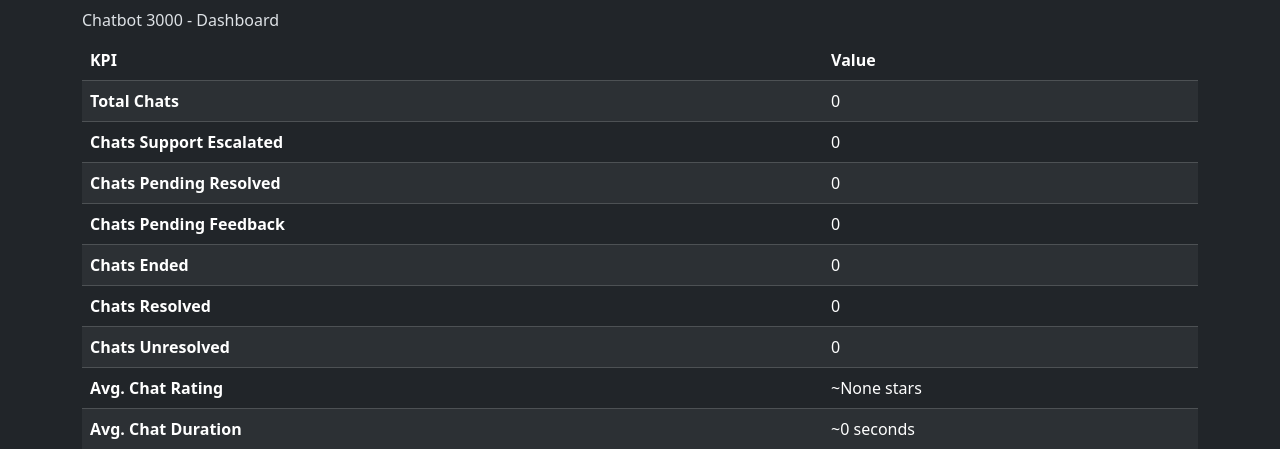
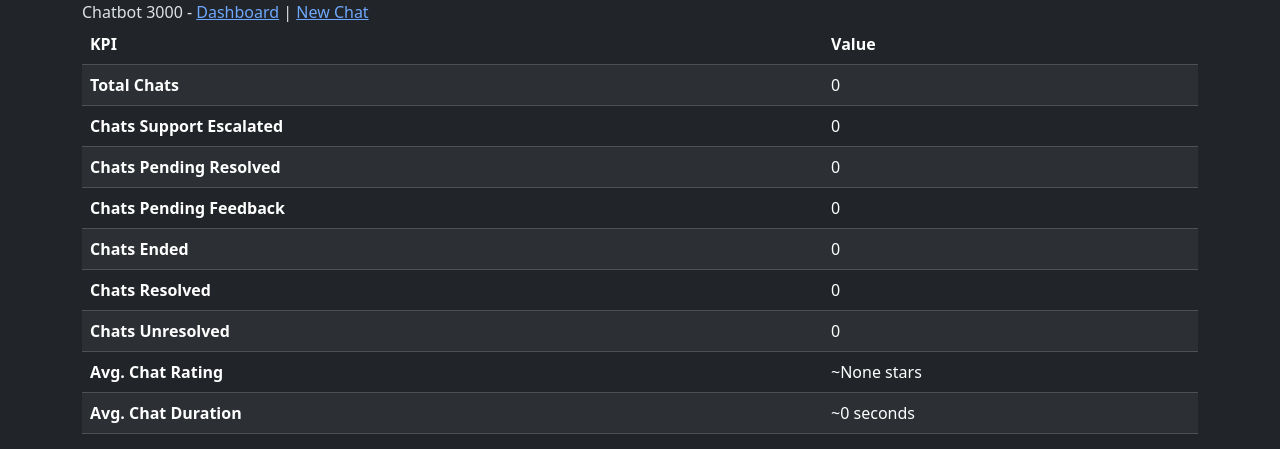
Before and after one commit to jlgreve/lf6, a Flask app: page /dashboard in a window 1280 px wide. Shown: the top 449 px of the page. Run offline with Flask 3, Linux system fonts and the light colour scheme; parts of the project's set-up code (start-up, migrations or seed data) failed here and were passed over.

Commit message:
Dashboard: Added new chat shortcut

```diff
--- a/chatbot/templates/dashboard.html
+++ b/chatbot/templates/dashboard.html
@@ -8,8 +8,10 @@
     </head>
     <body>
         <div class="container">
-            <nav class="navbar">
-                Chatbot 3000 - Dashboard
+            <nav>
+                Chatbot 3000 -
+                <a href="/dashboard">Dashboard</a> |
+                <a href="/chat">New Chat</a>
             </nav>
             <table class="table table-dark table-striped">
                 <thead>
```
